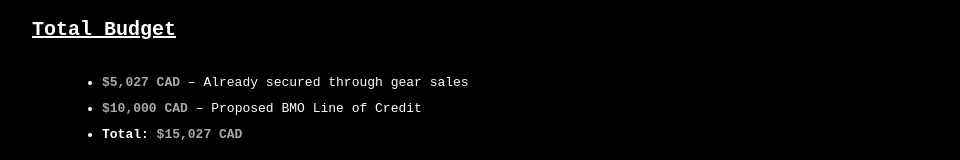
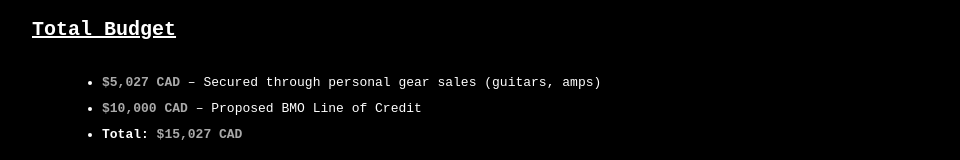
Before and after one commit to DivineTouchHQ/divine-touch-swordsman, a plain HTML site: page budget.html in a window 1280 px wide. Shown: the part 347-507 px from the top of the page, without its empty margins (158-1118 px from the left). Drawn offline with Linux system fonts and the light colour scheme.

Commit message:
Update budget.html

```diff
--- a/budget.html
+++ b/budget.html
@@ -58,7 +58,7 @@ I've already secured $5,000 through self-funding. Here's how I will allocate the
 
 <p class="section-title">Total Budget</p>
 <ul>
-<li><span class="budget-amount">$5,027 CAD</span> – Already secured through gear sales</li>
+<li><span class="budget-amount">$5,027 CAD</span> – Secured through personal gear sales (guitars, amps)</li>
 <li><span class="budget-amount">$10,000 CAD</span> – Proposed BMO Line of Credit</li>
 <li><strong>Total: <span class="budget-amount">$15,027 CAD</span></strong></li>
 </ul>
```
